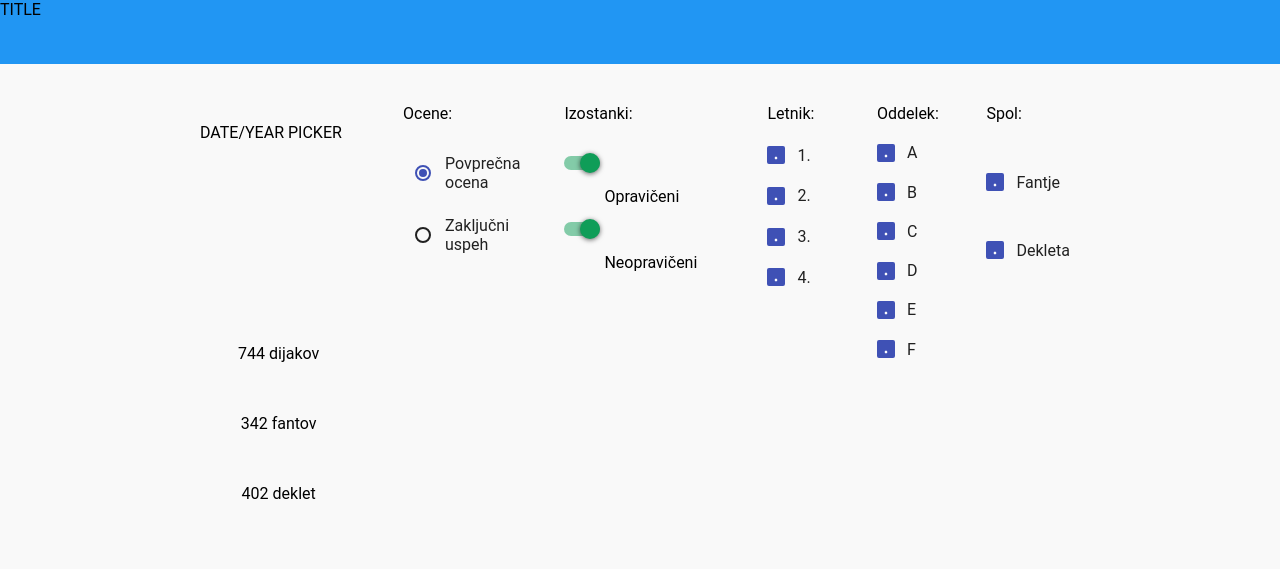
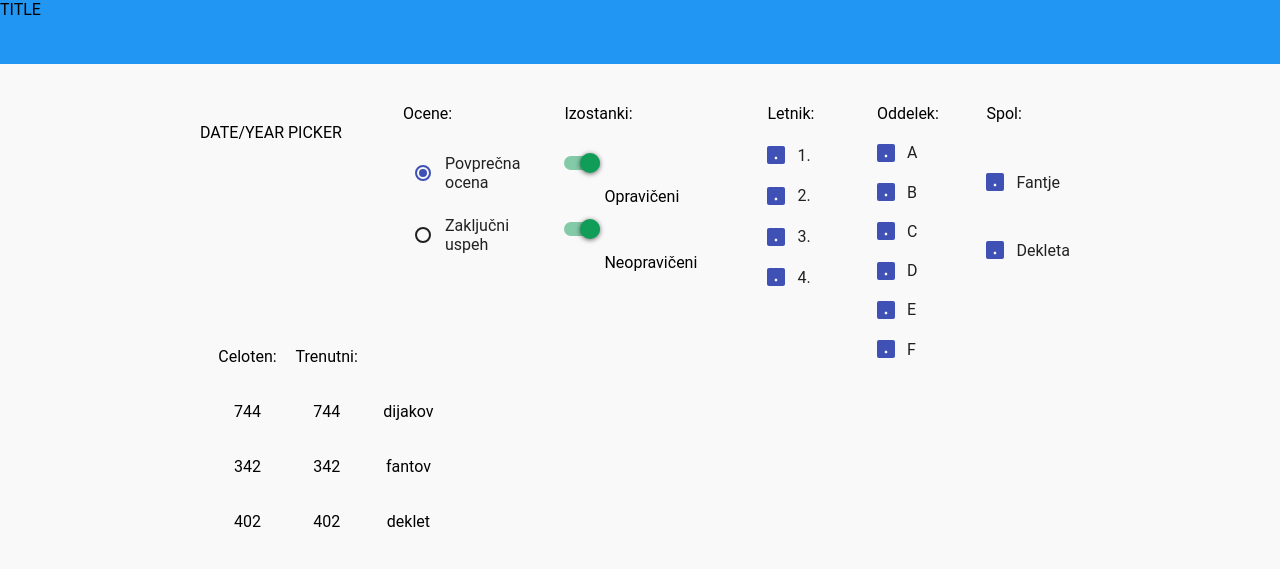
Before and after one commit to zigapk/GimVic-grades-and-absence-static, a website: page index.html in a window 1280 px wide. Drawn offline with Linux system fonts and the light colour scheme; no server answers.

Commit message:
facts holder finished

```diff
--- a/index.css
+++ b/index.css
@@ -17,6 +17,7 @@ html, body {
     margin-left: auto;
     margin-right: auto;
     margin-top: 32px;
+    min-height: 830px;
 }
 #filter-holder {
     width: 100%;
@@ -83,9 +84,8 @@ paper-toggle-button {
     margin-top: 16px;
 }
 #facts-holder {
-    flex: 1;
+    flex: 2;
     margin-right: 8px;
-    height: 200px;
     padding: 16px;
 }
 #stats-holder {
@@ -105,3 +105,7 @@ paper-toggle-button {
     width: 100%;
     text-align: center;
 }
+#facts-holder-table {
+    width: 100%;
+    height: 100%;
+}
--- a/index.html
+++ b/index.html
@@ -79,9 +79,28 @@
     </paper-material>
     <div id="display-holder">
         <paper-material id="facts-holder" elevation="2">
-            <p class="p-center">744 dijakov</p><br>
-            <p class="p-center">342 fantov</p><br>
-            <p class="p-center">402 deklet</p><br>
+            <table id="facts-holder-table">
+                <tr>
+                    <td><p class="p-center">Celoten:</p></td>
+                    <td><p class="p-center">Trenutni:</p></td>
+                    <td><p style="color: transparent">Trenutni:</p> </td>
+                </tr>
+                <tr>
+                    <td><p class="p-center" id="vzorec-cel-dijaki">744</p></td>
+                    <td><p class="p-center" id="vzorec-tren-dijaki">744</p></td>
+                    <td><p class="p-center">dijakov</p></td>
+                </tr>
+                <tr>
+                    <td><p class="p-center" id="vzorec-cel-fantje">342</p></td>
+                    <td><p class="p-center" id="vzorec-tren-fantje">342</p></td>
+                    <td><p class="p-center">fantov</p></td>
+                </tr>
+                <tr>
+                    <td><p class="p-center" id="vzorec-cel-dekleta">402</p></td>
+                    <td><p class="p-center" id="vzorec-tren-dekleta">402</p></td>
+                    <td><p class="p-center">deklet</p></td>
+                </tr>
+            </table>
         </paper-material>
         <paper-material id="stats-holder" elevation="2"></paper-material>
 
```
